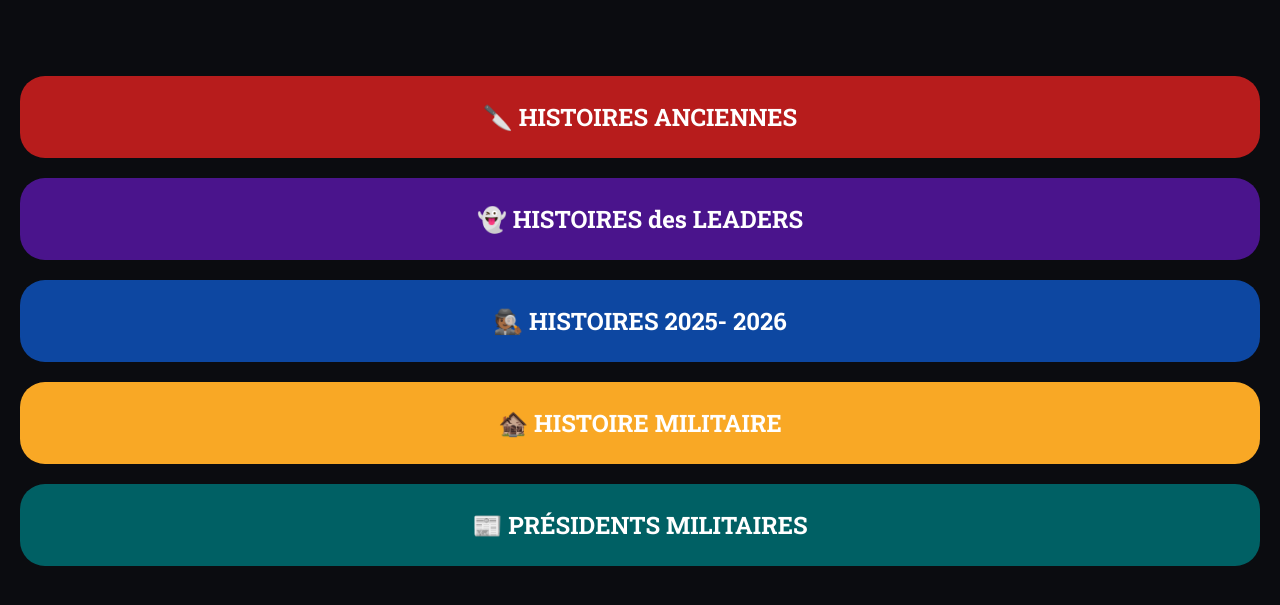
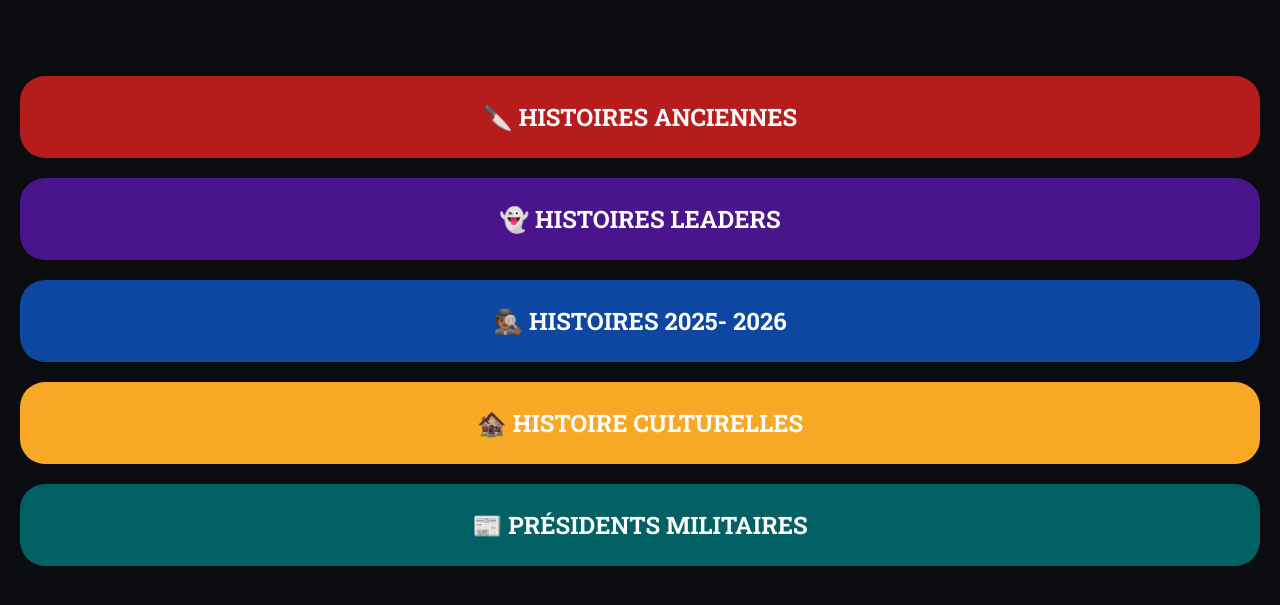
Before and after one commit to trustpdf-afrique/Zakaria-tv-, a plain HTML site: page index.html in a window 1280 px wide. Shown: the part 179-784 px from the top of the page. Drawn offline with Linux system fonts and the light colour scheme.

Commit message:
Update category names in index.html

```diff
--- a/index.html
+++ b/index.html
@@ -148,9 +148,9 @@ button:hover{
 <!-- PAGE PRINCIPALE CATEGORIES -->
 <div class="container" id="home">
   <div class="category cat1">🔪 HISTOIRES ANCIENNES</div>
-  <div class="category cat2">👻 HISTOIRES des LEADERS</div>
+  <div class="category cat2">👻 HISTOIRES LEADERS</div>
   <div class="category cat3">🕵🏾 HISTOIRES 2025- 2026</div>
-  <div class="category cat4">🏚️ HISTOIRE MILITAIRE</div>
+  <div class="category cat4">🏚️ HISTOIRE CULTURELLES</div>
   <div class="category cat5">📰 PRÉSIDENTS MILITAIRES</div>
 
 <!-- PAGE EPISODES -->
```
